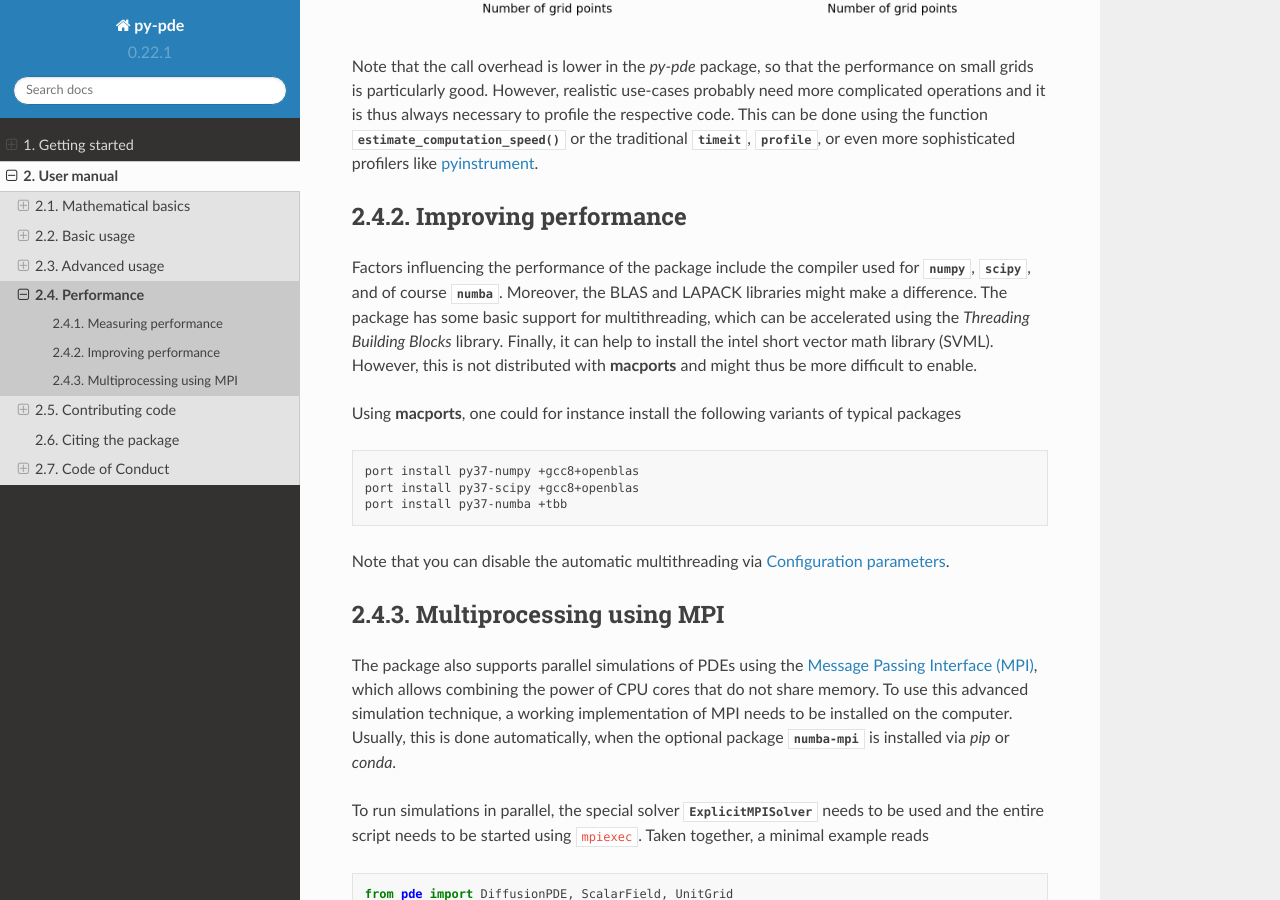
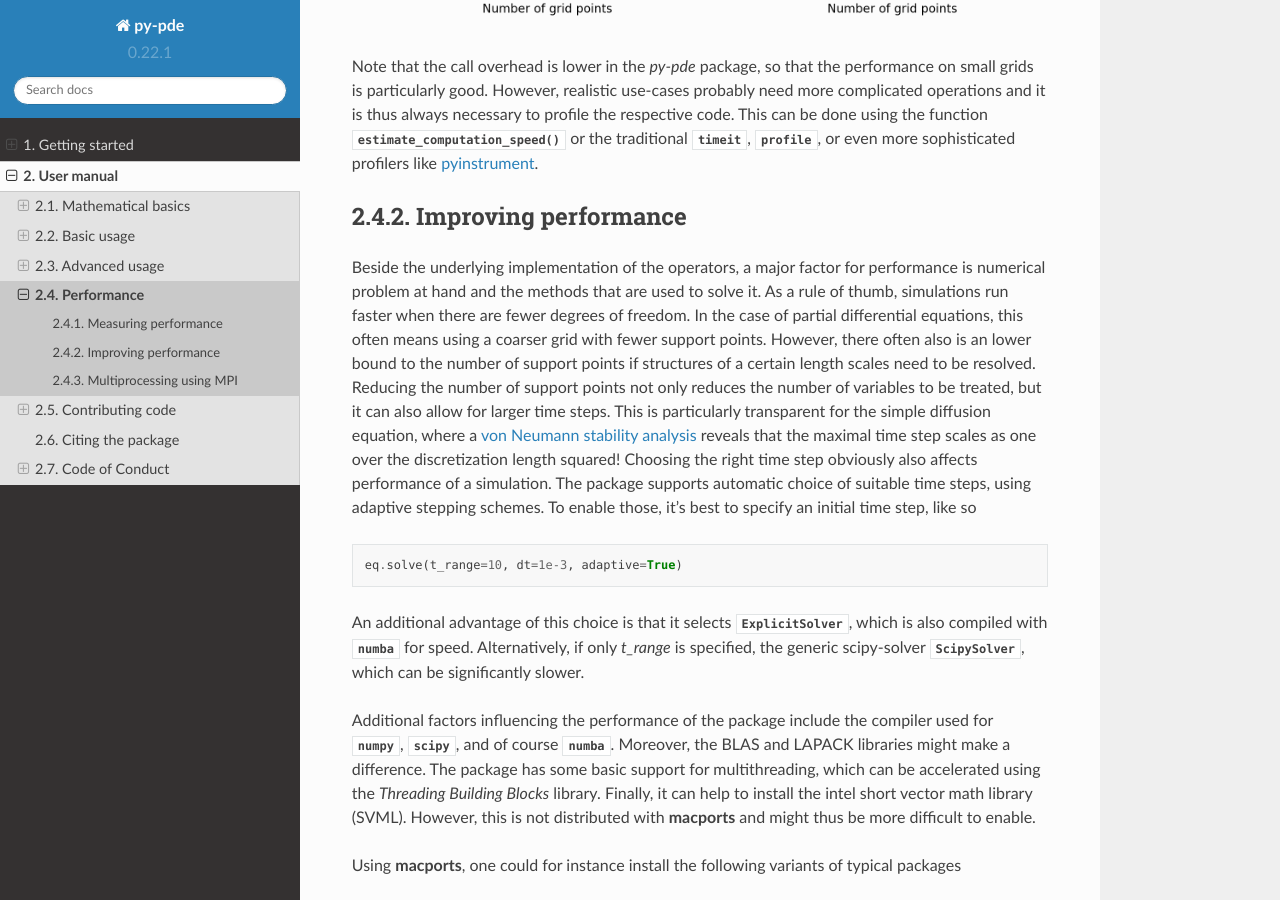
Before and after one commit to zwicker-group/py-pde, a Sphinx documentation site: the page built from docs/source/manual/performance.rst, in a window 1280 px wide and 900 px high, scrolled down 634 px. Built offline with Sphinx 7.4.7 and the Read the Docs theme 2.0.0, drawn with Linux system fonts in a browser that asks for light colours; pages that are not in the unit, such as notebooks, are missing from menus.

Commit message:
Improved documentation (#288)

```diff
--- a/docs/source/conf.py
+++ b/docs/source/conf.py
@@ -223,13 +223,14 @@ napoleon_custom_sections = None
 
 # Example configuration for intersphinx: refer to the Python standard library.
 intersphinx_mapping = {
-    "https://docs.python.org/3/": None,
-    "https://numpy.org/doc/stable": None,
-    "https://docs.scipy.org/doc/scipy/": None,
-    "https://docs.sympy.org/latest/": None,
-    "https://matplotlib.org/stable": None,
-    "https://docs.h5py.org/en/latest": None,
-    "https://napari.org/": None,
+    "h5py": ("https://docs.h5py.org/en/latest", None),
+    "matplotlib": ("https://matplotlib.org/stable", None),
+    "napari": ("https://napari.org/", None),
+    "numba": ("https://numba.pydata.org/numba-doc/latest/", None),
+    "numpy": ("https://numpy.org/doc/stable", None),
+    "python": ("https://docs.python.org/3/", None),
+    "scipy": ("https://docs.scipy.org/doc/scipy/", None),
+    "sympy": ("https://docs.sympy.org/latest/", None),
 }
 
 
--- a/docs/source/manual/performance.rst
+++ b/docs/source/manual/performance.rst
@@ -37,8 +37,36 @@ This can be done using the function
 Improving performance
 """""""""""""""""""""
 
-Factors influencing the performance of the package include the compiler used for
-:mod:`numpy`, :mod:`scipy`, and of course :mod:`numba`.
+Beside the underlying implementation of the operators, a major factor for performance is
+numerical problem at hand and the methods that are used to solve it.
+As a rule of thumb, simulations run faster when there are fewer degrees of freedom.
+In the case of partial differential equations, this often means using a coarser grid
+with fewer support points.
+However, there often also is an lower bound to the number of support points if
+structures of a certain length scales need to be resolved.
+Reducing the number of support points not only reduces the number of variables to be
+treated, but it can also allow for larger time steps.
+This is particularly transparent for the simple diffusion equation, where a `von Neumann
+stability analysis <https://en.wikipedia.org/wiki/Von_Neumann_stability_analysis>`_
+reveals that the maximal time step scales as one over the discretization length squared!
+Choosing the right time step obviously also affects performance of a simulation.
+The package supports automatic choice of suitable time steps, using adaptive stepping
+schemes.
+To enable those, it's best to specify an initial time step, like so
+
+.. code-block:: python
+
+    eq.solve(t_range=10, dt=1e-3, adaptive=True)
+
+An additional advantage of this choice is that it selects
+:class:`~pde.solvers.explicit.ExplicitSolver`, which is also compiled with :mod:`numba`
+for speed.
+Alternatively, if only `t_range` is specified, the generic scipy-solver
+:class:`~pde.solvers.scipy.ScipySolver`, which can be significantly slower.
+
+
+Additional factors influencing the performance of the package include the compiler used
+for :mod:`numpy`, :mod:`scipy`, and of course :mod:`numba`.
 Moreover, the BLAS and LAPACK libraries might make a difference.
 The package has some basic support for multithreading, which can be accelerated
 using the `Threading Building Blocks` library.
```
Also changed, not shown: 1 other file.
